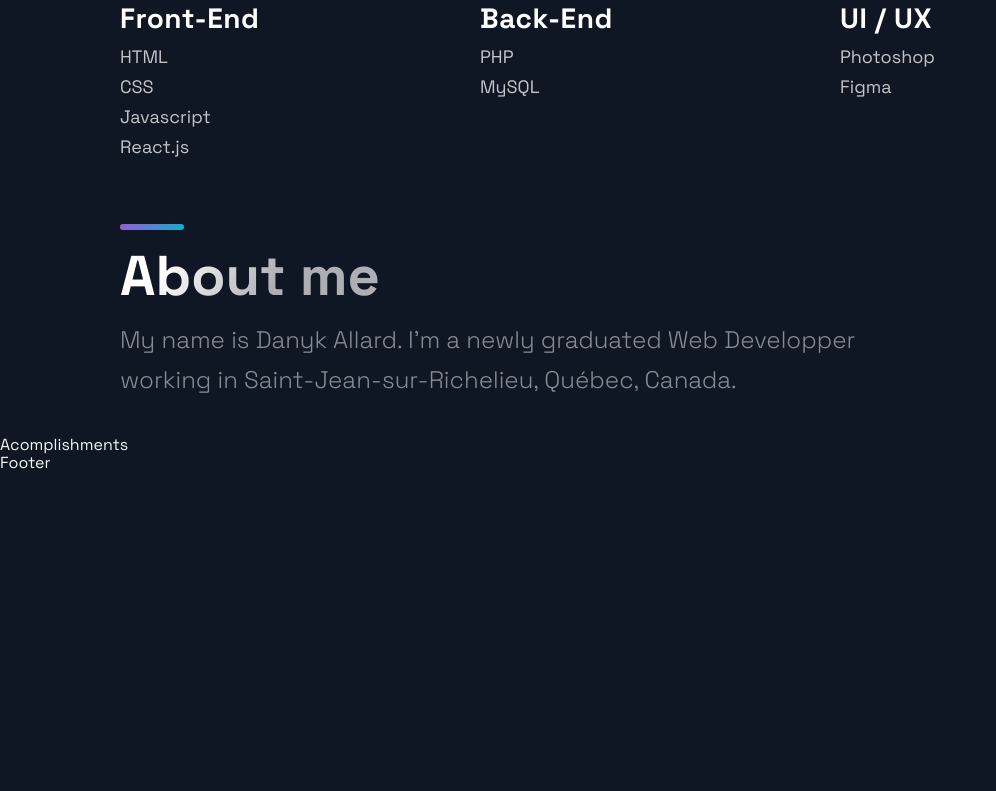
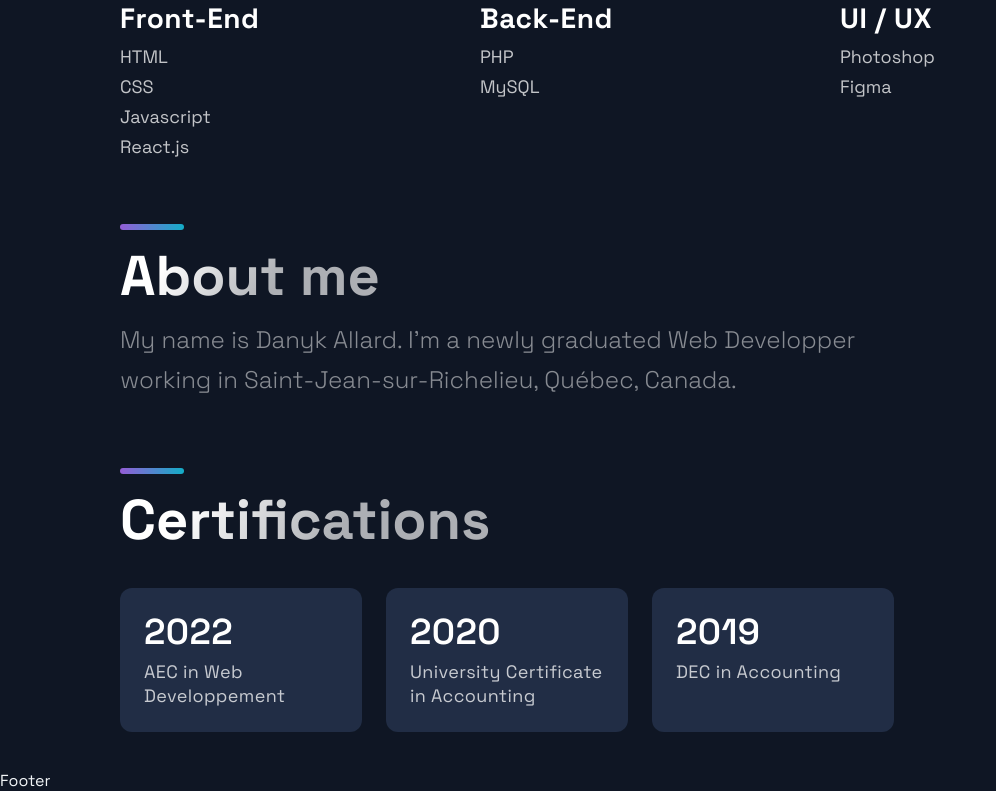
Before and after one commit to KYNAD-117/Portfolio, a Next.js app: page / in a window 1280 px wide. Shown: the part 2549-3340 px from the top of the page, without its empty margins (0-996 px from the left). Before the commit the page ends 3022 px from the top, so only its background shows below. Built offline with nearby package versions, Linux system fonts and the light colour scheme.

Commit message:
Add certifications

```diff
--- a/src/components/Acomplishments/Acomplishments.js
+++ b/src/components/Acomplishments/Acomplishments.js
@@ -4,16 +4,25 @@
 import { Box, Boxes, BoxNum, BoxText } from './AcomplishmentsStyles';
 
 const data = [
-  { number: 20, text: 'Open Source Projects'},
-  { number: 1000, text: 'Students', },
-  { number: 1900, text: 'Github Followers', },
-  { number: 5000, text: 'Github Stars', }
+  { number: 2022, text: 'AEC in Web Developpement'},
+  { number: 2020, text: 'University Certificate in Accounting', },
+  { number: 2019, text: 'DEC in Accounting', }
 ];
 
 const Acomplishments = () => (
-  <div>
-    Acomplishments
-  </div>
+  <Section>
+    <SectionDivider/>
+    <br/>
+    <SectionTitle>Certifications</SectionTitle>
+    <Boxes>
+      {data.map((card, index) => (
+        <Box key={index}>
+          <BoxNum>{card.number}</BoxNum>
+          <BoxText>{card.text}</BoxText>
+        </Box>
+      ))}
+    </Boxes>
+  </Section>
 );
 
 export default Acomplishments;
```
